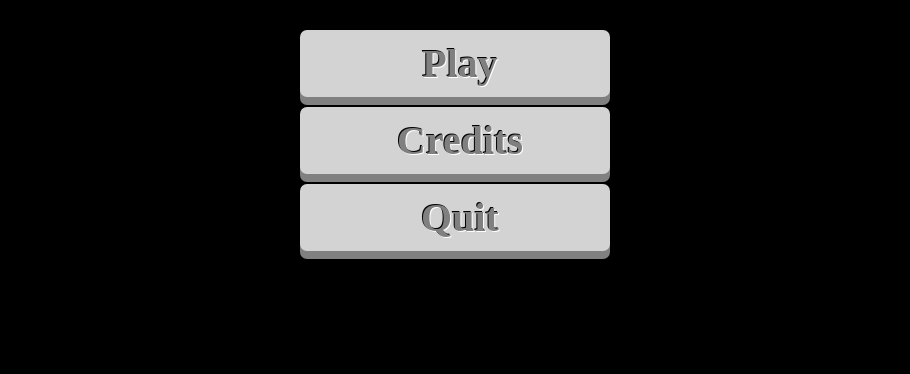
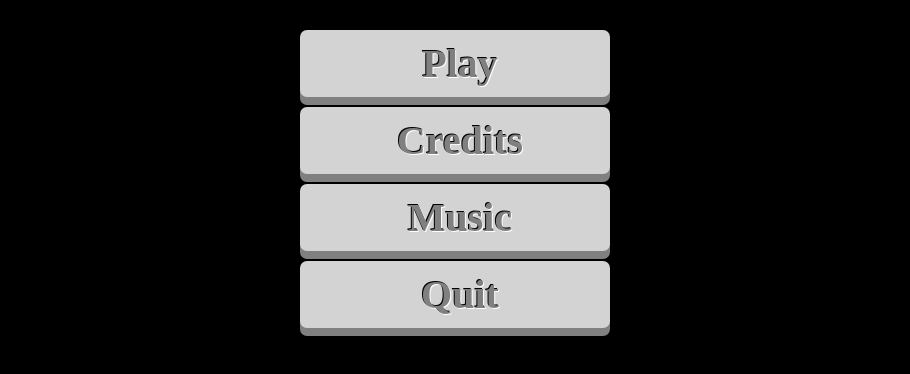
Before and after one commit to LucasHuls/TetrisOfLies, a plain HTML site: page Index.html in a window 1280 px wide. Shown: the part 394-768 px from the top of the page, without its empty margins (185-1095 px from the left). Drawn offline with Linux system fonts and the light colour scheme.

Commit message:
music update

```diff
--- a/Index.html
+++ b/Index.html
@@ -9,8 +9,8 @@
         <br>
         <a href="tetris.html"><span class='start-btn'>Play</span></a><br>
         <a href="credits.html"><span class='start-btn'>Credits</span></a><br>
+        <a onclick="playmusic()"><span class='start-btn'>Music</span></a><br>
         <a href="quit.html"><span class='start-btn'>Quit</span></a><br>
 
-        <audio id="tah_audio" src="bg.mp3" loop="loop"></audio>
     </body>
 </html>
--- a/menu.js
+++ b/menu.js
@@ -1,4 +1,4 @@
-window.onload = function () {
-    var audio = new Audio('');
+function playmusic() {
+    var audio = new Audio('https://www.dropbox.com/s/bp49zvq2fkurnmm/music.mp3?dl=1');
     audio.play();
   }
```
